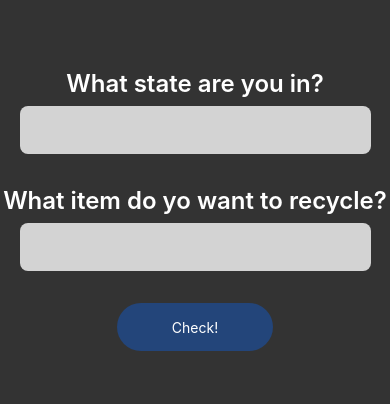
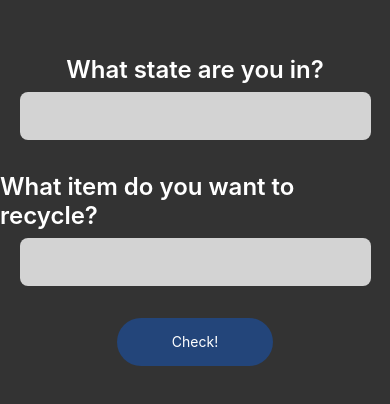
Before and after one commit to dlinds/recycl, a React Native app in the folder mobileui/: screen / in a window 390 px wide. Shown: the part 196-600 px from the top of the page. Built offline with nearby package versions, Linux system fonts and the light colour scheme.

Commit message:
set lowercase query for name

```diff
--- a/mobileui/App.tsx
+++ b/mobileui/App.tsx
@@ -91,7 +91,7 @@ function App(): JSX.Element {
         <Text style={styles.sectionTitle}>What state are you in?</Text>
         <TextInput style={styles.input} onChangeText={handleSetUSState} />
         <Text style={styles.sectionTitle}>
-          What item do yo want to recycle?
+          What item do you want to recycle?
         </Text>
         <TextInput style={styles.input} onChangeText={handleSetItem} />
         <Pressable
```
Also changed, not shown: 1 other file (tests, documents, lock files or other folders).
